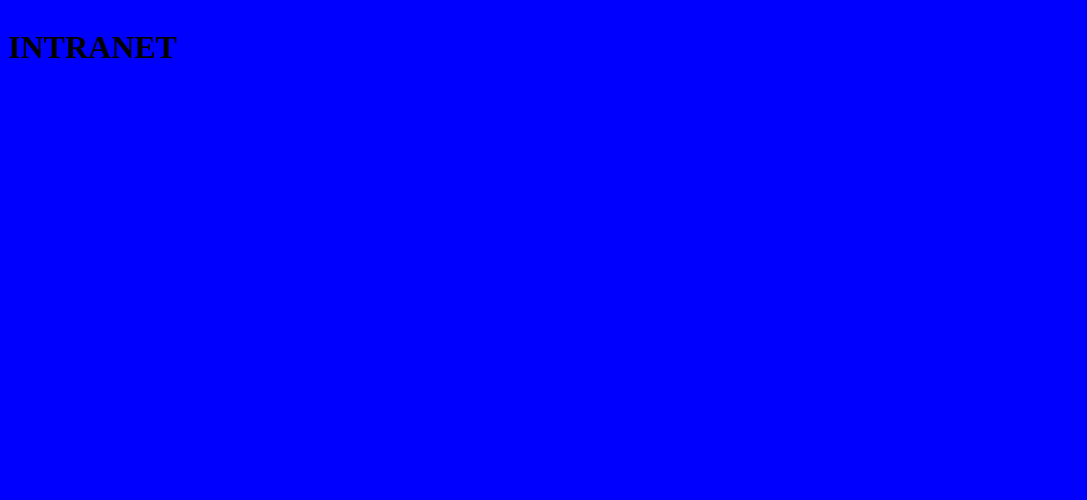
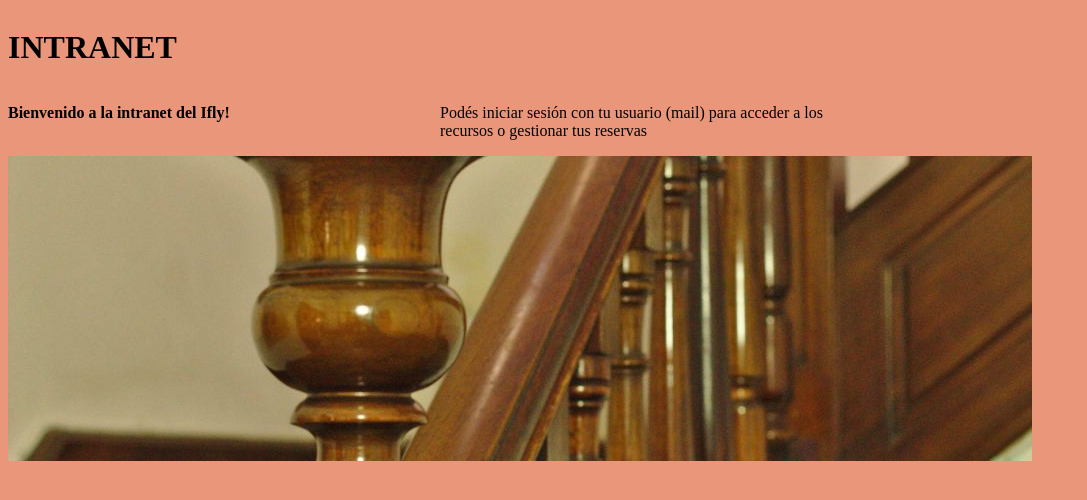
Before and after one commit to Lale1287/proyecto, a plain HTML site: page index.html in a window 1280 px wide. Shown: the whole page, without its empty margins (0-1087 px from the left). Drawn offline with Linux system fonts and the light colour scheme.

Commit message:
contenido y estilos main

```diff
--- a/css/styles.css
+++ b/css/styles.css
@@ -1,4 +1,9 @@
 body{
-    background-color: blue;
+    background-color: darksalmon;
     display: grid;
 }
+section{
+    display: grid;
+    grid-template-columns: repeat(3, 1fr);
+    column-gap: 2rem;
+}
--- a/index.html
+++ b/index.html
@@ -9,11 +9,12 @@
     <header><h1>INTRANET</h1></header>
     <nav></nav>
     <main>
-        <section>
-
+        <section class="presentacion">
+            <p><strong>Bienvenido a la intranet del Ifly!</strong></p>
+            <p>Podés iniciar sesión con tu usuario (mail) para acceder a los recursos o gestionar tus reservas</p>
         </section>
         <section>
-
+            <img src="img/portada.jpg">
         </section>
     </main>
     <footer></footer>
```
Also changed, not shown: img/portada.jpg (added).
